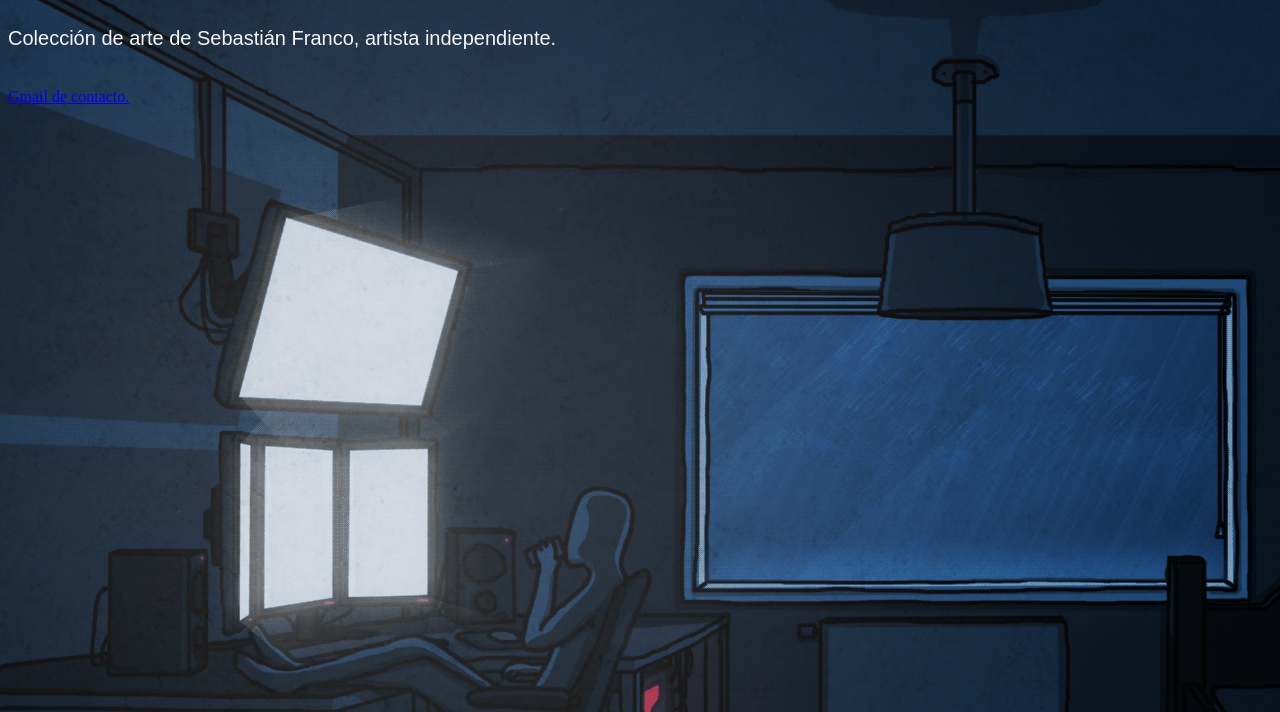
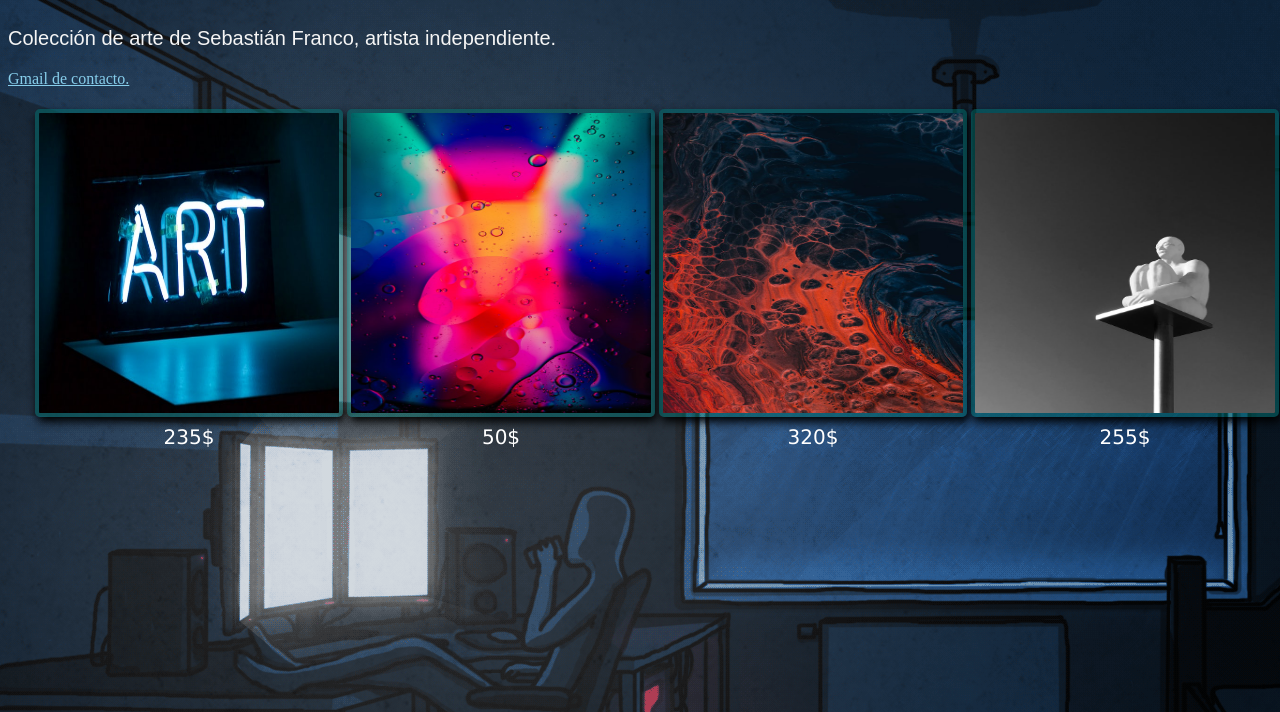
Before and after one commit to sebasfr07/Portfolio, a plain HTML site: page index.html in a window 1280 px wide. Shown: the part 88-800 px from the top of the page. Drawn offline with Linux system fonts and the light colour scheme.

Commit message:
Final HTML&CSS

```diff
--- a/index.html
+++ b/index.html
@@ -10,10 +10,31 @@
 <body>
     <h1>◄Sebastián Franco►</h1>
     <p>Colección de arte de Sebastián Franco, artista independiente.</p>
+    <a href="mailto:sebasfr01@gmail.com">Gmail de contacto.</a>
     <br>
-    <a href="mailto:sebasfr01@gmail.com">Gmail de contacto.</a>
+    <br>
+    <table>
+        <thead>
+          <tr>
+            <th><img src="images/1.jpg" alt="Image1" title="235$" width="400" height="300"></th>
+            <th><img src="images/2.jpg" alt="Image2" title="50$" width="400" height="300"></th>
+            <th><img src="images/3.jpg" alt="Image3" title="320$" width="400" height="300"></th>
+            <th><img src="images/4.jpg" alt="Image4" title="255$" width="400" height="300"></th>
+          </tr>
+        </thead>
+        <tbody>
+          <tr>
+            <td class="precio">235$</td>
+            <td class="precio">50$</td>
+            <td class="precio">320$</td>
+            <td class="precio">255$</td>
+          </tr>
+        </tbody>
+        </table>
+</body>
+</html>
 
-    <!--div class="img-with-text">
+<!--div class="img-with-text">
         <p1>ART</p1>
         <img src="images/1.jpg" alt="Image1" />
         <p>Precio: 235$</p>
@@ -27,6 +48,3 @@
         <img src="images/4.jpg" alt="Image4" title="50$">
         <p>Precio: 256$</p>
     </div-->
-    <table></table>
-</body>
-</html>
--- a/style.css
+++ b/style.css
@@ -2,6 +2,7 @@ body {
     background-image: url("images/322.gif");
     width: 33330em;
   }
+
 h1{
     text-align: left;
     text-decoration: underline #2bac9a;
@@ -10,12 +11,38 @@ h1{
     font-family: 'Gill Sans', 'Gill Sans MT', Calibri, 'Trebuchet MS', sans-serif;
 }
 
+a{
+    color: skyblue;
+}
+
 p{
     font-family: "Arial", Times, serif;
     color: whitesmoke;
     font-size: 20px;
     border-radius: 6px;
 }
+
+img{
+    background-image: cross-fade();
+    width: 300px;
+    border-width: 4px;
+    border-style: solid;
+    border-color: rgba(0, 109, 109, 0.534);
+    border-radius: 5px;
+    box-shadow: 2px 5px 10px black;
+}
+
+.precio {
+    color: white;
+    text-align: center;
+    font-family:Verdana, Geneva, Tahoma, sans-serif;
+    font-size: 20px;
+}
+
+table{
+    padding-left: 1.5em;
+}
+
 /*p1{
     color: teal;
     font-family: Impact, Haettenschweiler, 'Arial Narrow Bold', sans-serif;
@@ -27,7 +54,7 @@ p3{
     color: whitesmoke;
     font-family: 'Lucida Sans', 'Lucida Sans Regular', 'Lucida Grande', 'Lucida Sans Unicode', Geneva, Verdana, sans-serif;
     font-size: 20px;
-}*/
+}
 .img-with-text {
     text-align: justify;
     width: 300px;
@@ -35,14 +62,4 @@ p3{
 .img-with-text img {
     display: block;
     margin: 0 auto;
-}
-
-img{
-    background-image: cross-fade();
-    width: 300px;
-    border-width: 4px;
-    border-style: solid;
-    border-color: rgba(0, 109, 109, 0.534);
-    border-radius: 5px;
-    box-shadow: 2px 5px 10px black;
-}
+}*/
```
